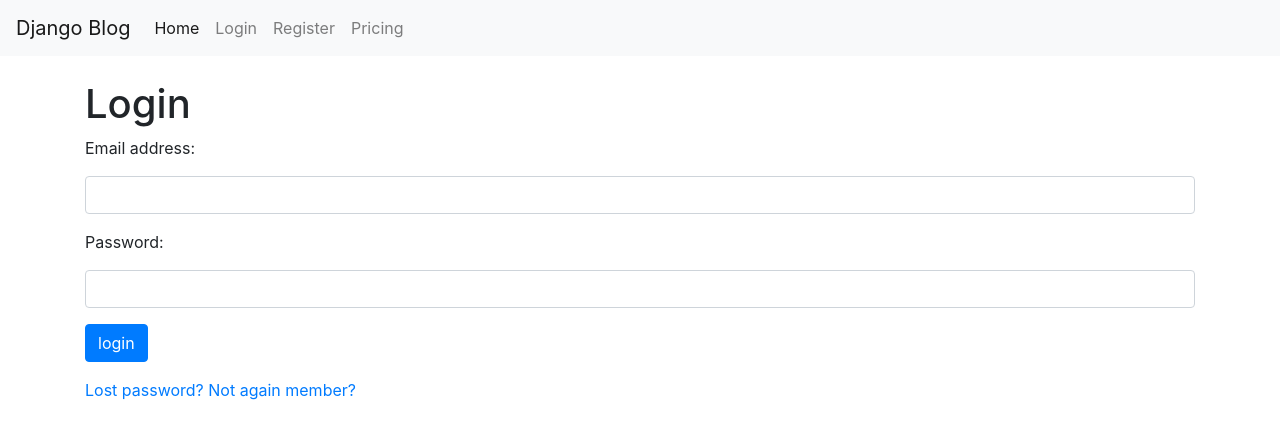
After one commit to FwZtheone/ManageSneakers, a Django app: page /login/ in a window 1280 px wide. The commit adds this page. Shown: the top 439 px of the page. Run offline with Django 3.2, Linux system fonts and the light colour scheme.

Commit message:
add custom email login

```diff
--- a/app/app/urls.py
+++ b/app/app/urls.py
@@ -17,10 +17,14 @@ from django.contrib import admin
 from django.urls import path,include
 from django.conf import settings
 from django.conf.urls.static import static
+from django.contrib.auth import views as auth_views
+from django.conf.urls import url
 
 urlpatterns = [
     path('', include('blog.urls')),
     path('admin/', admin.site.urls),
+    path('', include('django.contrib.auth.urls')),
+
 ]
 
 if settings.DEBUG:
--- a/app/blog/forms/register/RegisterForm.py
+++ b/app/blog/forms/RegisterForm.py
@@ -1,3 +1,4 @@
+
 from django import forms
 
 class RegisterForm(forms.Form):
--- a/app/blog/static/blog/css/style.css
+++ b/app/blog/static/blog/css/style.css
@@ -1,3 +1,15 @@
+@media only screen and (min-width: 1500px){
+
+    .customer-container{
+        margin-left: 10rem;
+        margin-right : 10rem;
+    }
+}
+
 .register{
     margin-top:1em;
 }
+
+.custom-footer{
+    background-color: red;
+}
--- a/app/blog/templates/blog/base.html
+++ b/app/blog/templates/blog/base.html
@@ -15,26 +15,51 @@
 
 <body>
 
-    <div class="pos-f-t">
-        <div class="collapse" id="navbarToggleExternalContent">
-            <div class="bg-dark p-4">
-                <h5 class="text-white h4">Collapsed content</h5>
-                <span class="text-muted">Toggleable via the navbar brand.</span>
-            </div>
-        </div>
-        <nav class="navbar navbar-dark bg-dark">
-            <button class="navbar-toggler" type="button" data-toggle="collapse"
-                data-target="#navbarToggleExternalContent" aria-controls="navbarToggleExternalContent"
-                aria-expanded="false" aria-label="Toggle navigation">
+  <nav class="navbar navbar-expand-lg navbar-light bg-light">
+    <a class="navbar-brand" href="{% url 'blog:home' %}">Django Blog</a>
+    <button class="navbar-toggler" type="button" data-toggle="collapse" data-target="#navbarNavDropdown"
+      aria-controls="navbarNavDropdown" aria-expanded="false" aria-label="Toggle navigation">
       <span class="navbar-toggler-icon"></span>
     </button>
+    <div class="collapse navbar-collapse" id="navbarNavDropdown">
+      <ul class="navbar-nav">
+        <li class="nav-item active">
+          <a class="nav-link" href="{% url 'blog:home' %}">Home <span class="sr-only">(current)</span></a>
+        </li>
+        {% if not user.is_authenticated %}
+        <li class="nav-item">
+          <a class="nav-link" href="{% url 'login' %}">Login</a>
+
+
+        </li>
+
+        <li class="nav-item">
+          <a class="nav-link" href=" {% url 'blog:register' %}">Register</a>
+        </li>
+        {% endif %}
+
+
+
+        <li class="nav-item">
+          <a class="nav-link" href="#">Pricing</a>
+        </li>
+
+        {% if user.is_authenticated %}
+
+        <li class="nav-item text-right">
+          <a href="{% url 'admin:logout' %}" class="nav-link text-danger text-bold">Logout</a>
+        </li>
+        {% endif %}
+
+      </ul>
+    </div>
   </nav>
-    </div>
   {% if messages %}
   <ul class="messages">
     {% for message in messages %}
 
-        <div class="alert  {% if message.tags == "warning"  %} alert-danger  {% else %} alert-success {% endif %}  alert-dismissible fade show"
+    <div
+      class="alert  {% if message.tags == "warning"  %} alert-danger  {% else %} alert-success {% endif %}  alert-dismissible fade show"
       role="alert">
       {{ message }}
       <button type="button" class="close" data-dismiss="alert" aria-label="Close">
@@ -47,14 +72,15 @@
   {% block home %}{% endblock home %}
 
   {% block register %}{% endblock register %}
+  {% block profile %}{% endblock profile %}
+  {% block presentation %}{% endblock presentation %}
 
 
-    <div class="container">
-        <h1 class="h1">Welcome to my blog </h1>
-        <p>Lorem ipsum dolor sit amet consectetur adipisicing elit. Quod praesentium magnam officiis sit dolorem, vero
-            nam earum harum ea laudantium accusantium dignissimos iure numquam, eveniet totam repudiandae reprehenderit
-            magni unde.</p>
-    </div>
+  {% if not user.is_authenticated %}
+  {% block login %}{% endblock login %}
+
+
+  {% endif %}
   <script src="https://code.jquery.com/jquery-3.3.1.slim.min.js"
     integrity="sha384-q8i/X+965DzO0rT7abK41JStQIAqVgRVzpbzo5smXKp4YfRvH+8abtTE1Pi6jizo" crossorigin="anonymous">
   </script>
--- /dev/null
+++ b/app/blog/templates/registration/login.html
@@ -0,0 +1,53 @@
+{% extends '../blog/base.html' %}
+{% block login %}
+
+{% if form.errors %}
+<div class="alert alert-danger alert-dismissible fade show" role="alert">
+    <p>Your username and password didn't match. Please try again.</p>
+    <button type="button" class="close" data-dismiss="alert" aria-label="Close">
+        <span aria-hidden="true">&times;</span>
+    </button>
+</div>
+{% endif %}
+
+{% if next %}
+{% if user.is_authenticated %}
+<p>Your account doesn't have access to this page. To proceed,
+    please login with an account that has access.</p>
+{% else %}
+<p>Please login to see this page.</p>
+{% endif %}
+{% endif %}
+<div class="container   mt-4 ">
+    <h1>Login</h1>
+    <form method="post" action="{% url 'login' %}">
+        {% csrf_token %}
+
+        <div class="form-group bg-primar">
+            <label>{{ form.username.label_tag }}</label>
+            <input type="text" class="form-control" name="username" />
+        </div>
+        <div class="form-group">
+            <label>{{ form.password.label_tag }}</label>
+            <input type="password" class="form-control" name="password" />
+        </div>
+        <div class="form-group">
+            <input type="submit" value="login" class="btn btn-primary">
+
+        </div>
+        <div class="form-group">
+            <span><a href="{% url 'password_reset' %}">Lost password?</a></span>
+            <span><a href="{% url 'password_reset' %}">Not again member?</a></span>
+        </div>
+
+        <input type="hidden" name="next" value="{{ next }}">
+</div>
+
+</form>
+
+
+</div>
+{# Assumes you set up the password_reset view in your URLconf #}
+
+
+{% endblock login %}
--- a/app/blog/urls.py
+++ b/app/blog/urls.py
@@ -1,4 +1,4 @@
-from django.urls import path
+from django.urls import path,include
 
 from . import views
 app_name = "blog"
@@ -6,5 +6,6 @@ app_name = "blog"
 urlpatterns = [
     path('', views.home, name="home"),
     path('<int:blog_id>/', views.detail, name="detail"),
+    path('profile/',views.profile,name="profile"),
     path('register/',views.register, name="register")
 ]
```
Also changed, not shown: app/app/settings.py (+8 -0 lines), app/blog/admin.py (+29 -0 lines), app/blog/models.py (+45 -3 lines), app/blog/templates/blog/index.html (+37 -9 lines), app/blog/templates/blog/profile.html (added, +9 -0 lines), app/blog/views.py (+28 -18 lines), app/blog/migrations/0001_initial.py, app/blog/migrations/0002_alter_user_managers.py (added), app/blog/migrations/0002_blog_picture.py (deleted), app/blog/migrations/0003_alter_blog_picture.py (deleted), app/blog/migrations/0004_alter_blog_picture.py (deleted), app/blog/migrations/0005_alter_blog_picture.py (deleted), app/blog/migrations/0006_alter_blog_picture.py (deleted), app/blog/migrations/0007_auto_20220327_1905.py (deleted). Lines whose indentation alone changed are shown as unchanged.
